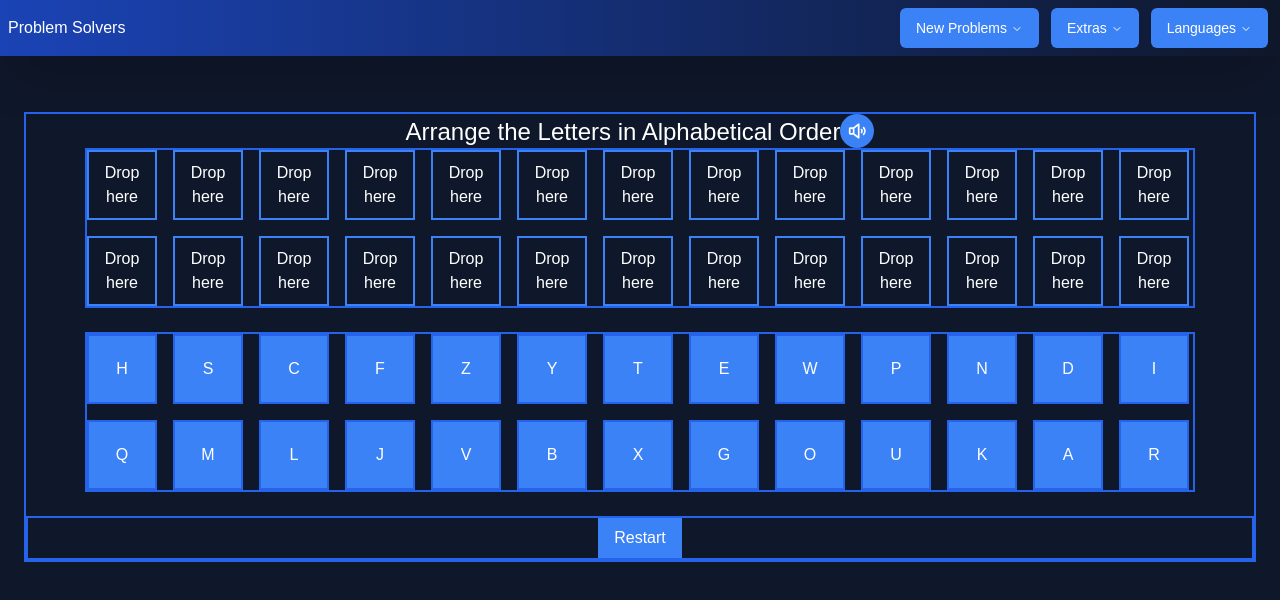
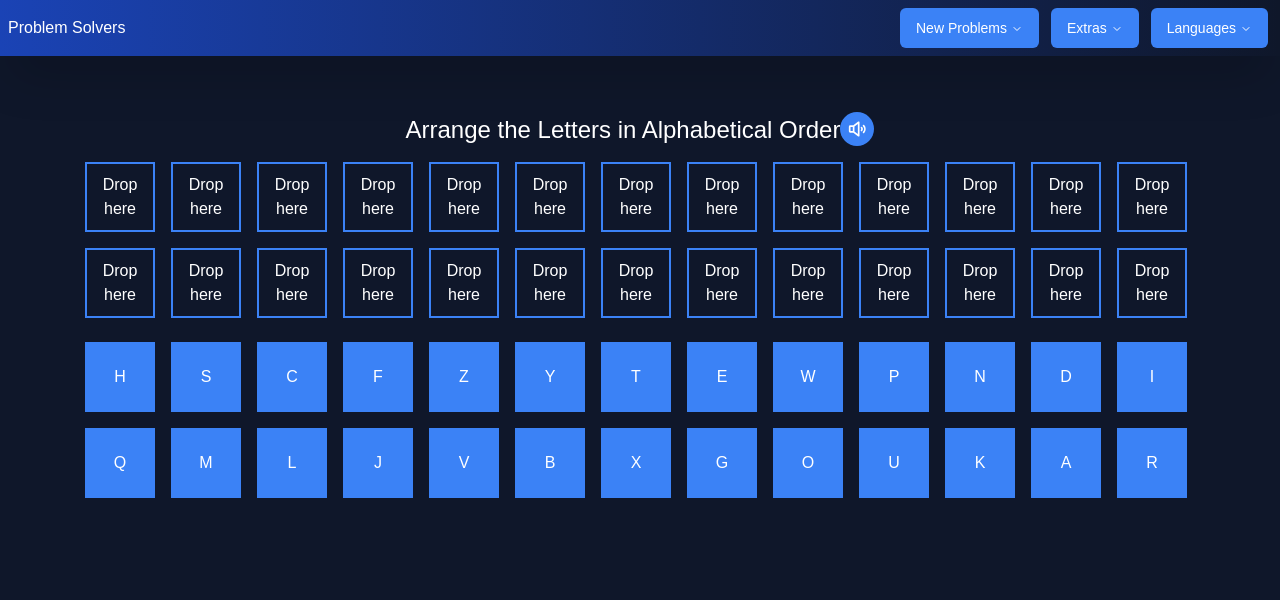
Before and after one commit to bartswierz/learning-game, a React (Vite) app: page /alphabetical-order in a window 1280 px wide. Shown: the top 600 px of the page. Built offline with nearby package versions, Linux system fonts and the light colour scheme; a web font is replaced by a local one.

Commit message:
added conditional and completion functionality for drag and drop component

```diff
--- a/src/components/ui/AlphabeticalOrder/AlphabeticalOrder.tsx
+++ b/src/components/ui/AlphabeticalOrder/AlphabeticalOrder.tsx
@@ -49,7 +49,7 @@ const alphabetData: AlphabetDataType[] = [
 
 const AlphabeticalOrder = () => {
   return (
-    <div className="bb flex flex-col justify-center items-center mx-6 my-[56px]">
+    <div className="flex flex-col justify-center items-center mx-6 my-[56px]">
       <h2 className="text-2xl">
         Arrange the Letters in Alphabetical Order
         <TextToSpeech text="Arrange the Letters in Alphabetical Order" />
@@ -58,7 +58,9 @@ const AlphabeticalOrder = () => {
       {/* TODO - our example Draggable and Droppable from Docs */}
       {/* <DragAndDropExample /> */}
       {/* <DragAndDropMultiple /> */}
-      <DragAndDropMultiple className="flex flex-wrap max-w-[950px]x max-w-[1110px] gap-4 mb-6 bb" />
+      <div className="mt-4">
+        <DragAndDropMultiple className="flex flex-wrap max-w-[950px]x max-w-[1110px] gap-4 mb-6" />
+      </div>
     </div>
   );
 };
--- a/src/components/ui/AlphabeticalOrder/example/multipleDroppable/DragAndDropMultiple.tsx
+++ b/src/components/ui/AlphabeticalOrder/example/multipleDroppable/DragAndDropMultiple.tsx
@@ -1,5 +1,5 @@
-import { useState } from "react";
-import { DndContext, useSensors, PointerSensor, useSensor, TouchSensor, KeyboardSensor } from "@dnd-kit/core";
+import { useEffect, useState } from "react";
+import { DndContext, useSensors, PointerSensor, useSensor, TouchSensor, KeyboardSensor, DragEndEvent } from "@dnd-kit/core";
 import { sortableKeyboardCoordinates } from "@dnd-kit/sortable";
 import { shuffle } from "lodash";
 import Droppable from "./Droppable"; // Component for the droppable container
@@ -38,8 +38,11 @@ const alphabetList = [
 const draggableLetters = alphabetList;
 const droppableContainers = alphabetList;
 
-//TODO pass in the draggable letters
-const initialPlacements = {
+type PlacementsType = {
+  [key: string]: string | null;
+};
+
+const initialPlacements: PlacementsType = {
   A: null,
   B: null,
   C: null,
@@ -68,12 +71,8 @@ const initialPlacements = {
   Z: null,
 };
 /** TODO
- * 1. Add conditional logic for the restart button to only appear once all letters are matched
- * 2. Add a voice chat that will say the letter when it is picked up and dragged by the user -> i.e. if the user picks up "A" it will say "A" on drag start
- * 3. Update layout of the draggable and droppable to be on 2 rows instead of 1
- *  3a. Add a max width to the droppable and draggable containers to make it responsive on desktop to mobile
+ * Add a voice chat that will say the letter when it is picked up and dragged by the user -> i.e. if the user picks up "A" it will say "A" on drag start
  */
-
 interface DragAndDropMultipleProps {
   className?: string;
   droppableLayoutClassName?: string;
@@ -88,10 +87,19 @@ function DragAndDropMultiple({
   // State to track placements dynamically using an object
   // const [placements, setPlacements] = useState(shuffle(initialStart));
   const [placements, setPlacements] = useState(initialPlacements);
+  const [isComplete, setIsComplete] = useState(false);
+
+  useEffect(() => {
+    const areAllPlacementsFilled = Object.values(placements).every((value) => value !== null);
+
+    if (areAllPlacementsFilled) {
+      setIsComplete(true);
+    }
+  }, [placements]);
 
   const handleRestart = () => {
-    console.log("Restarting...");
     setPlacements(initialPlacements);
+    setIsComplete(false);
   };
 
   // Used for Mobile as the drag and drop will not work without using sensors
@@ -105,6 +113,7 @@ function DragAndDropMultiple({
 
   return (
     <DndContext onDragEnd={handleDragEnd} sensors={sensors}>
+      {/* DROPPABLE */}
       <div className={droppableLayoutClassName ? droppableLayoutClassName : className}>
         {droppableContainers.map((letter) => (
           <Droppable key={letter} id={`droppable-${letter}`}>
@@ -113,6 +122,7 @@ function DragAndDropMultiple({
         ))}
       </div>
 
+      {/* DRAGGABLE */}
       <div className={draggableLayoutClassName ? draggableLayoutClassName : className}>
         {shuffle(draggableLetters).map((letter) =>
           placements[letter] === null ? (
@@ -123,24 +133,24 @@ function DragAndDropMultiple({
         )}
       </div>
 
-      {/* TODO - add conditional logic to only render the restart button IF the user matches all letters */}
-      <div className="bb w-full flex justify-center items-center">
-        <button className="px-4 py-2 bg-blue-500" onClick={handleRestart}>
-          Restart
-        </button>
+      <div className="w-full flex justify-center items-center">
+        {isComplete && (
+          <button className="px-4 py-2 bg-blue-500" onClick={handleRestart}>
+            Reset
+          </button>
+        )}
       </div>
     </DndContext>
   );
 
   // Handle the drag and drop logic
-  function handleDragEnd(event) {
+  function handleDragEnd(event: DragEndEvent) {
     const { active, over } = event;
 
     // Only proceed if the item is dropped over a valid droppable area
     if (over) {
-      // Strips the "draggable-" and "droppable-" prefixes from the IDs
-      const draggableContainer = active.id.replace("draggable-", "");
-      const droppableContainer = over.id.replace("droppable-", "");
+      const draggableContainer = String(active.id).replace("draggable-", ""); // "draggable-A" => "A"
+      const droppableContainer = String(over.id).replace("droppable-", ""); // "droppable-B" => "B"
 
       // MATCHING DROPPABLE CONTAINER
       if (draggableContainer === droppableContainer) {
--- a/src/components/ui/AlphabeticalOrder/example/multipleDroppable/Draggable.tsx
+++ b/src/components/ui/AlphabeticalOrder/example/multipleDroppable/Draggable.tsx
@@ -17,7 +17,7 @@ function Draggable({ children, id, className = "h-[70px] w-[70px] bg-blue-500" }
     : undefined;
 
   return (
-    <button ref={setNodeRef} style={style} {...listeners} {...attributes} className={`bb ${className}`}>
+    <button ref={setNodeRef} style={style} {...listeners} {...attributes} className={`${className}`}>
       {children}
     </button>
   );
--- a/src/components/ui/AlphabeticalOrder/example/multipleDroppable/Droppable.tsx
+++ b/src/components/ui/AlphabeticalOrder/example/multipleDroppable/Droppable.tsx
@@ -7,7 +7,7 @@ interface DroppableProps {
   className?: string;
 }
 
-function Droppable({ id, children, className }: DroppableProps) {
+function Droppable({ id, children, className = "" }: DroppableProps) {
   const { isOver, setNodeRef } = useDroppable({
     id: id ? id : "droppable",
   });
@@ -21,7 +21,7 @@ function Droppable({ id, children, className }: DroppableProps) {
     <div
       ref={setNodeRef}
       style={style}
-      className="border-2 border-blue-500 w-[70px] h-[70px] flex justify-center items-center text-center"
+      className={`border-2 border-blue-500 w-[70px] h-[70px] flex justify-center items-center text-center ${className}`}
     >
       {children}
     </div>
```
